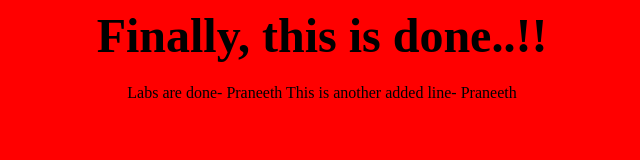
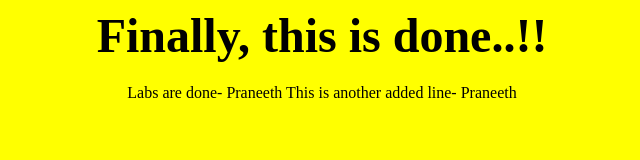
Before and after one commit to ppraveenkumarjain/Praneeth-BlueGreen, a plain HTML site: page index.html in a window 1280 px wide. Shown: the whole page, without its empty margins (318-958 px from the left). Drawn offline with Linux system fonts and the light colour scheme.

Commit message:
Update index.html

```diff
--- a/index.html
+++ b/index.html
@@ -1,5 +1,5 @@
 <html>
-  <body style="background-color:Red;">
+  <body style="background-color:Yellow;">
     <center>
       <h1><font size=8>Finally, this is done..!!</font></h1>
       <p1>Labs are done- Praneeth </p1>
```
